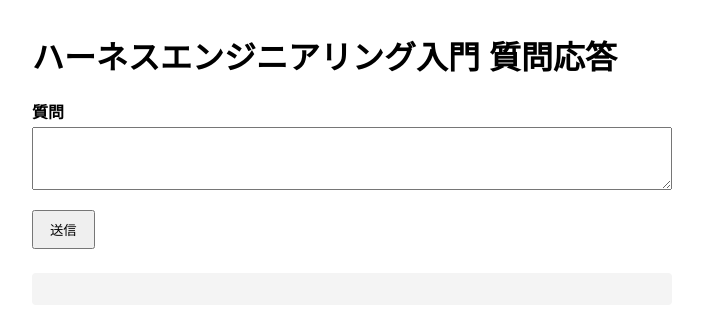
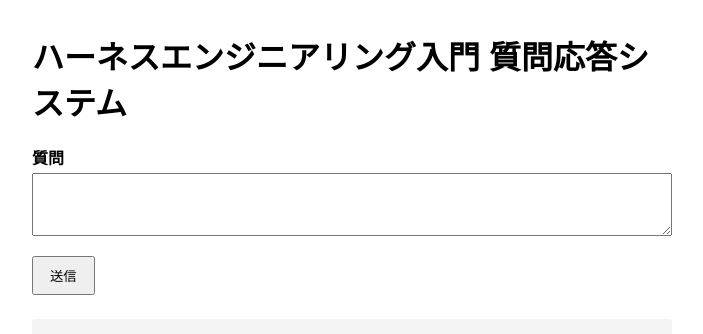
Before and after one commit to kazuki1016/FDE_ENTRY_HO, a FastAPI app: page / in a window 1280 px wide. Shown: the top 334 px of the page, without its empty margins (288-991 px from the left). Run offline with FastAPI, Linux system fonts and the light colour scheme.

Commit message:
Actions試デプロイ

```diff
--- a/templates/index.html
+++ b/templates/index.html
@@ -15,7 +15,7 @@
 </style>
 </head>
 <body>
-<h1>ハーネスエンジニアリング入門 質問応答</h1>
+<h1>ハーネスエンジニアリング入門 質問応答システム</h1>
 
 <label for="question">質問</label>
 <textarea id="question" rows="3"></textarea>
```
Also changed, not shown: 1 other file.
